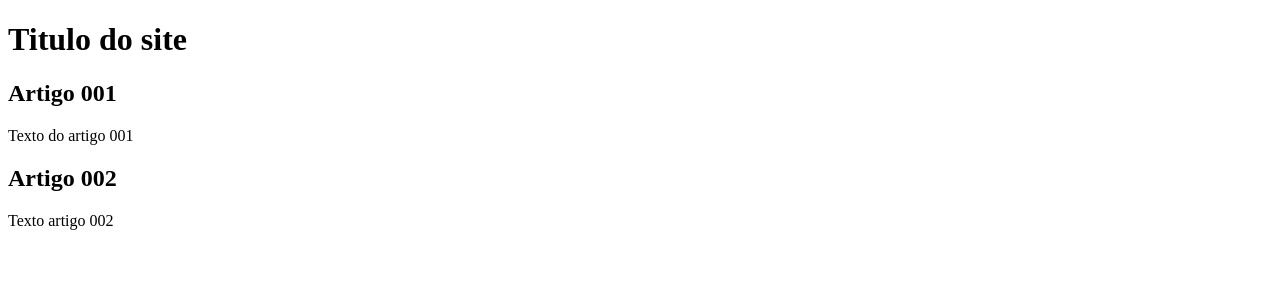
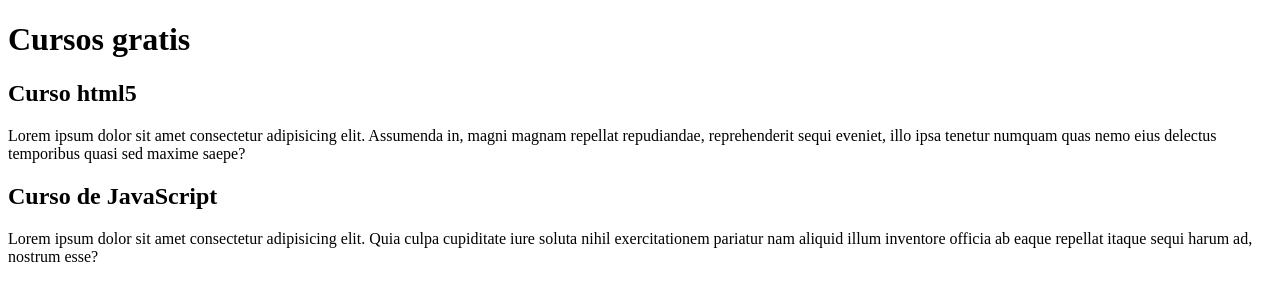
Before and after one commit to KellyPitella/Aula_GIT, a plain HTML site: page index.html in a window 1280 px wide. Drawn offline with Linux system fonts and the light colour scheme.

Commit message:
Inicio do conteudo

```diff
--- a/index.html
+++ b/index.html
@@ -8,15 +8,15 @@
 <body>
    <main>
     <header>
-        <h1>Titulo do site</h1>
+        <h1>Cursos gratis</h1>
     </header>
     <article>
-        <h2>Artigo 001</h2>
-        <p>Texto do artigo 001 </p>
+        <h2>Curso html5</h2>
+        <p>Lorem ipsum dolor sit amet consectetur adipisicing elit. Assumenda in, magni magnam repellat repudiandae, reprehenderit sequi eveniet, illo ipsa tenetur numquam quas nemo eius delectus temporibus quasi sed maxime saepe?</p>
     </article>
     <article>
-        <h2>Artigo 002</h2>
-        <p>Texto artigo 002</p>
+        <h2>Curso de JavaScript</h2>
+        <p>Lorem ipsum dolor sit amet consectetur adipisicing elit. Quia culpa cupiditate iure soluta nihil exercitationem pariatur nam aliquid illum inventore officia ab eaque repellat itaque sequi harum ad, nostrum esse?</p>
     </article>
    </main>
 </body>
```
